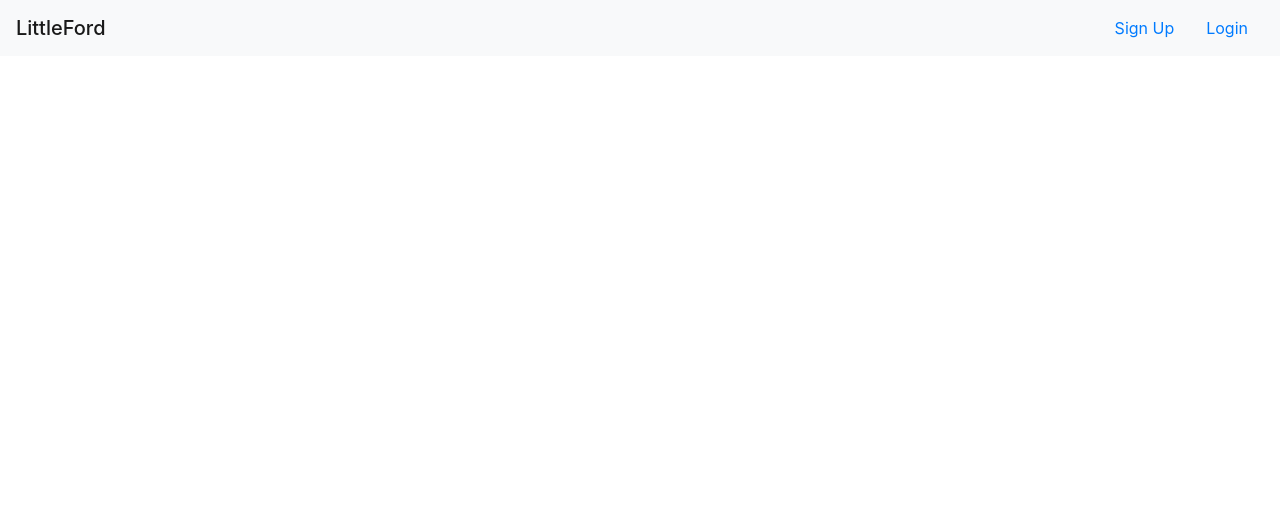
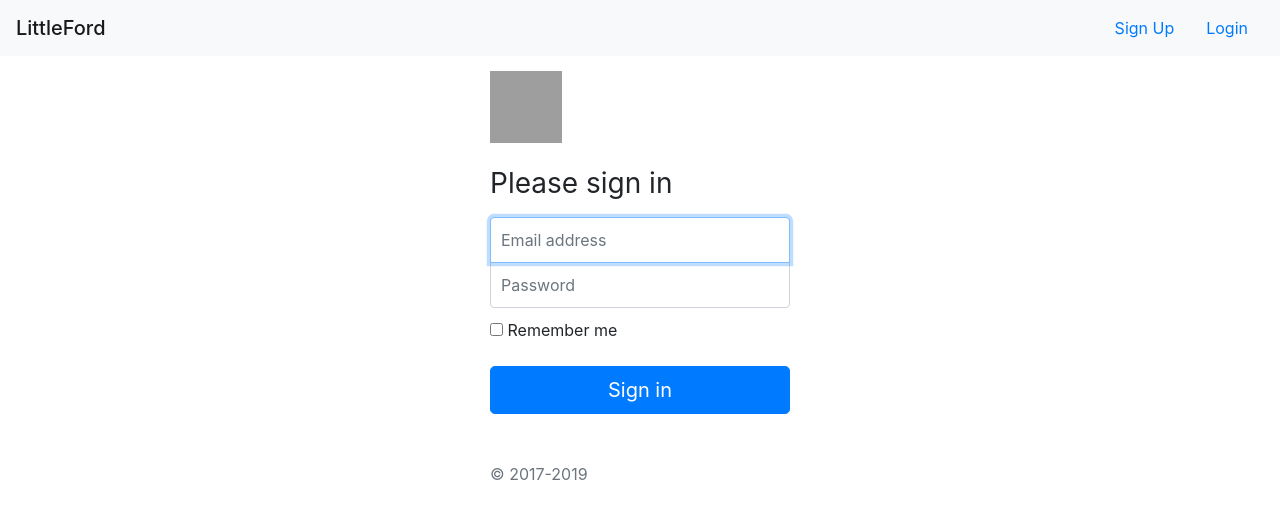
Before and after one commit to kanavsharma1/littleford-blog, an Angular app: page /login in a window 1280 px wide. Before the commit this address led to /. Shown: the top 518 px of the page. Built offline with nearby package versions, Linux system fonts and the light colour scheme; grey boxes are pictures that could not be loaded.

Commit message:
login component

```diff
--- a/src/app/app-routing.module.ts
+++ b/src/app/app-routing.module.ts
@@ -2,9 +2,11 @@
 import { Routes, RouterModule } from '@angular/router';
 
 import { PostComponent } from './posts/post/post.component';
+import { LoginComponent } from './authentication/login/login.component';
 
 
-const routes: Routes = [{ path: '', component: PostComponent }];
+const routes: Routes = [{ path: '', component: PostComponent },
+{ path: 'login', component: LoginComponent }];
 
 @NgModule({
   imports: [RouterModule.forRoot(routes)],
--- a/src/app/app.module.ts
+++ b/src/app/app.module.ts
@@ -8,13 +8,15 @@
 
 import { PostComponent } from './posts/post/post.component';
 import { HttpClientModule } from '@angular/common/http';
+import { LoginComponent } from './authentication/login/login.component';
 
 
 @NgModule({
   declarations: [
     AppComponent,
     HeaderComponent,
-    PostComponent
+    PostComponent,
+    LoginComponent
   ],
   imports: [
     BrowserModule,
--- /dev/null
+++ b/src/app/authentication/login/login.component.css
@@ -0,0 +1,49 @@
+html,
+body {
+  height: 100%;
+}
+
+body {
+    display: -ms-flexbox;
+    display: flex;
+    -ms-flex-align: center;
+    align-items: center;
+    padding-top: 40px;
+    padding-bottom: 40px;
+    background-color: #f5f5f5;
+  }
+
+.form-signin {
+    width: 100%;
+    max-width: 330px;
+    padding: 15px;
+    margin: auto;
+  }
+
+  .form-signin .checkbox {
+    font-weight: 400;
+  }
+
+  .form-signin .form-control {
+    position: relative;
+    box-sizing: border-box;
+    height: auto;
+    padding: 10px;
+    font-size: 16px;
+  }
+
+  .form-signin .form-control:focus {
+    z-index: 2;
+  }
+
+  .form-signin input[type="email"] {
+    margin-bottom: -1px;
+    border-bottom-right-radius: 0;
+    border-bottom-left-radius: 0;
+  }
+
+  .form-signin input[type="password"] {
+    margin-bottom: 10px;
+    border-top-left-radius: 0;
+    border-top-right-radius: 0;
+  }
--- /dev/null
+++ b/src/app/authentication/login/login.component.html
@@ -0,0 +1,15 @@
+<form class="form-signin">
+    <img class="mb-4" src="/docs/4.3/assets/brand/bootstrap-solid.svg" alt="" width="72" height="72">
+    <h1 class="h3 mb-3 font-weight-normal">Please sign in</h1>
+    <label for="inputEmail" class="sr-only">Email address</label>
+    <input type="email" id="inputEmail" class="form-control" placeholder="Email address" required autofocus>
+    <label for="inputPassword" class="sr-only">Password</label>
+    <input type="password" id="inputPassword" class="form-control" placeholder="Password" required>
+    <div class="checkbox mb-3">
+        <label>
+            <input type="checkbox" value="remember-me"> Remember me
+        </label>
+    </div>
+    <button class="btn btn-lg btn-primary btn-block" type="submit">Sign in</button>
+    <p class="mt-5 mb-3 text-muted">&copy; 2017-2019</p>
+</form>
--- /dev/null
+++ b/src/app/authentication/login/login.component.ts
@@ -0,0 +1,16 @@
+import { Component, OnInit } from '@angular/core';
+
+@Component({
+  selector: 'app-login',
+  templateUrl: './login.component.html',
+  styleUrls: ['./login.component.css']
+})
+export class LoginComponent {
+  isLoggedIn: boolean;
+  constructor() { }
+
+  login() {
+
+  }
+
+}
--- a/src/app/header/header.component.html
+++ b/src/app/header/header.component.html
@@ -1,6 +1,6 @@
 <nav class="navbar navbar-light bg-light">
 
-    <span class="navbar-brand mb-0 h1">LittleFord</span>
+    <a routerLink="/"><span class="navbar-brand mb-0 h1">LittleFord</span></a>
     <ul class="nav justify-content-end">
         <li class="nav-item">
             <a class="nav-link" routerLink="/signup">Sign Up</a>
```
Also changed, not shown: 1 other file (tests, documents, lock files or other folders).
